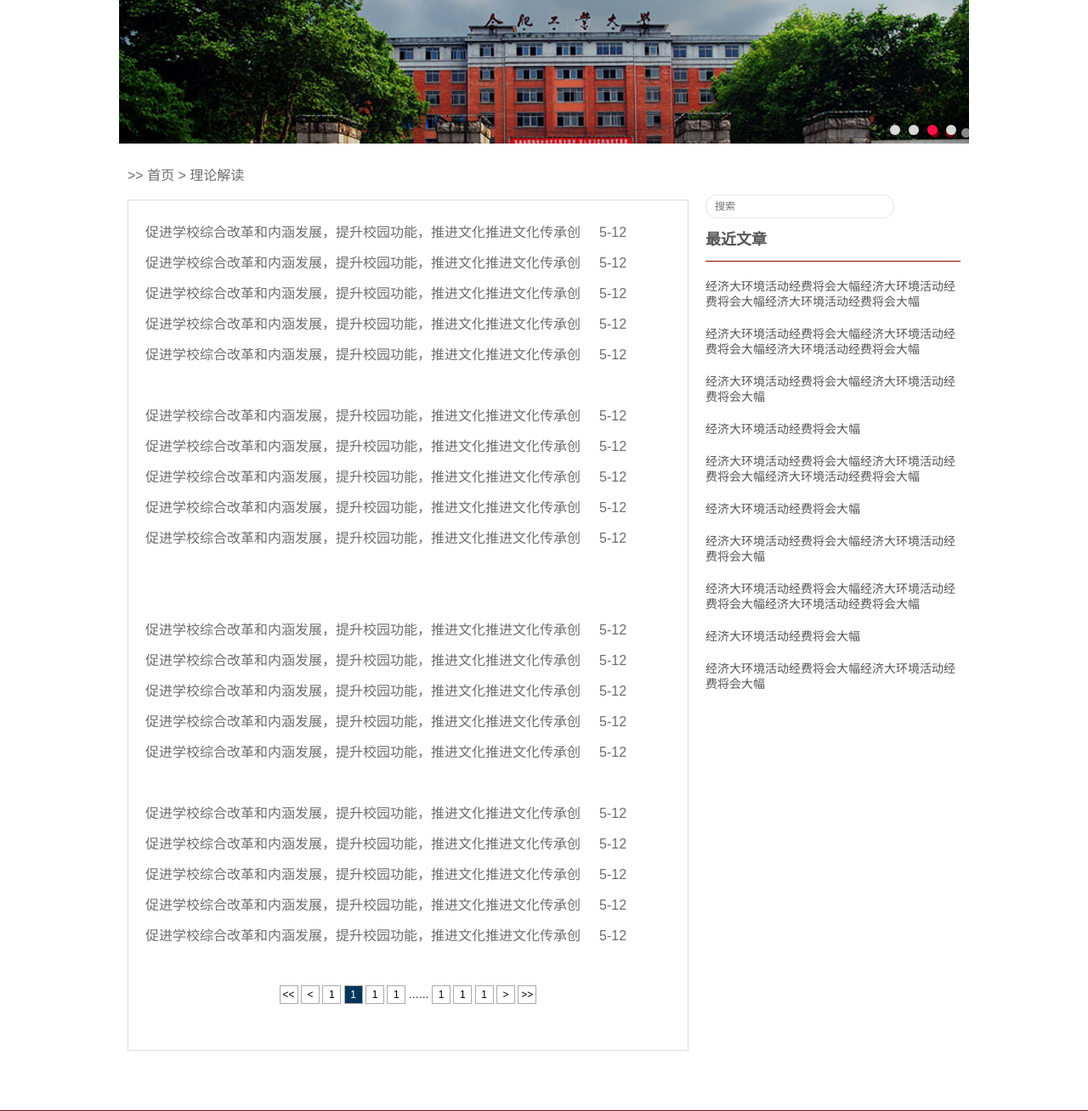
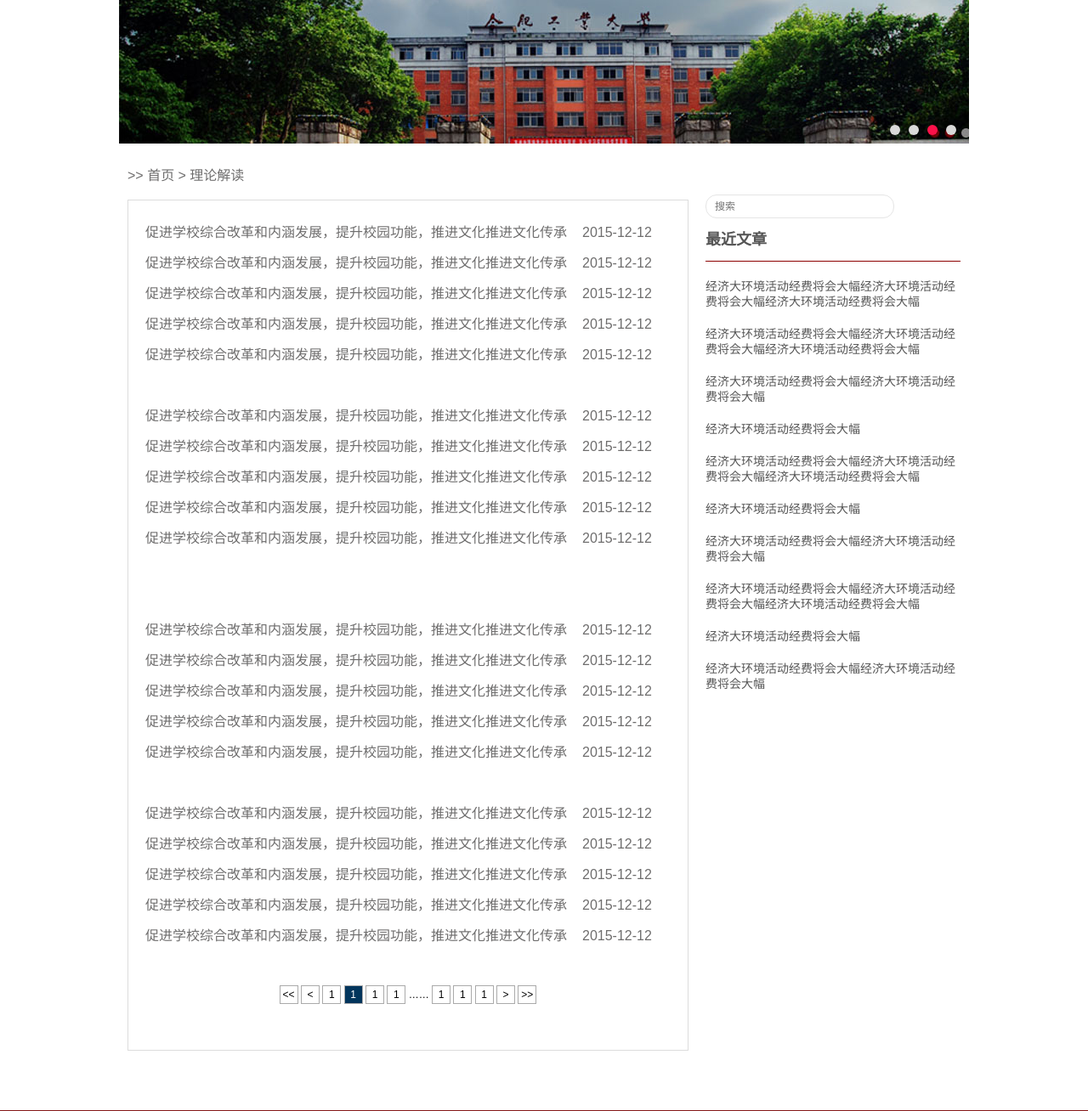
Before and after one commit to hfutDev/mingliyuan, a PHP site: page /second.html in a window 1280 px wide. Shown: the part 151-1459 px from the top of the page at 85% size. Run offline with PHP 8.4, Linux system fonts and the light colour scheme.

Commit message:
fixed second page time span width

```diff
--- a/css/second.css
+++ b/css/second.css
@@ -19,7 +19,7 @@
 
 
 .link-group ul li a{
-    width: 520px;
+    width: 500px;
     height: 36px;
     overflow: hidden;
     line-height: 36px;
@@ -29,7 +29,7 @@
 }
 
 .link-group ul li span{
-    width: 80px;
+    width: 100px;
     margin-left: 14px;
     height: 36px;
     line-height: 36px;
--- a/second.html
+++ b/second.html
@@ -78,87 +78,87 @@
             <ul>
                 <li>
                     <a href="#">促进学校综合改革和内涵发展，提升校园功能，推进文化推进文化传承创新，为学</a>
-                    <span>5-12</span>
+                    <span>2015-12-12</span>
                 </li>
                 <li>
                     <a href="#">促进学校综合改革和内涵发展，提升校园功能，推进文化推进文化传承创新，为学</a>
-                    <span>5-12</span>
+                    <span>2015-12-12</span>
                 </li>
                 <li>
                     <a href="#">促进学校综合改革和内涵发展，提升校园功能，推进文化推进文化传承创新，为学</a>
-                    <span>5-12</span>
+                    <span>2015-12-12</span>
                 </li>
                 <li>
                     <a href="#">促进学校综合改革和内涵发展，提升校园功能，推进文化推进文化传承创新，为学</a>
-                    <span>5-12</span>
+                    <span>2015-12-12</span>
                 </li>
                 <li>
                     <a href="#">促进学校综合改革和内涵发展，提升校园功能，推进文化推进文化传承创新，为学</a>
-                    <span>5-12</span>
+                    <span>2015-12-12</span>
                 </li>
                 <li></li>
                 <li>
                     <a href="#">促进学校综合改革和内涵发展，提升校园功能，推进文化推进文化传承创新，为学</a>
-                    <span>5-12</span>
+                    <span>2015-12-12</span>
                 </li>
                 <li>
                     <a href="#">促进学校综合改革和内涵发展，提升校园功能，推进文化推进文化传承创新，为学</a>
-                    <span>5-12</span>
+                    <span>2015-12-12</span>
                 </li>
                 <li>
                     <a href="#">促进学校综合改革和内涵发展，提升校园功能，推进文化推进文化传承创新，为学</a>
-                    <span>5-12</span>
+                    <span>2015-12-12</span>
                 </li>
                 <li>
                     <a href="#">促进学校综合改革和内涵发展，提升校园功能，推进文化推进文化传承创新，为学</a>
-                    <span>5-12</span>
+                    <span>2015-12-12</span>
                 </li>
                 <li>
                     <a href="#">促进学校综合改革和内涵发展，提升校园功能，推进文化推进文化传承创新，为学</a>
-                    <span>5-12</span>
+                    <span>2015-12-12</span>
                 </li>
                 <li></li>
                 <li></li>
                 <li>
                     <a href="#">促进学校综合改革和内涵发展，提升校园功能，推进文化推进文化传承创新，为学</a>
-                    <span>5-12</span>
+                    <span>2015-12-12</span>
                 </li>
                 <li>
                     <a href="#">促进学校综合改革和内涵发展，提升校园功能，推进文化推进文化传承创新，为学</a>
-                    <span>5-12</span>
+                    <span>2015-12-12</span>
                 </li>
                 <li>
                     <a href="#">促进学校综合改革和内涵发展，提升校园功能，推进文化推进文化传承创新，为学</a>
-                    <span>5-12</span>
+                    <span>2015-12-12</span>
                 </li>
                 <li>
                     <a href="#">促进学校综合改革和内涵发展，提升校园功能，推进文化推进文化传承创新，为学</a>
-                    <span>5-12</span>
+                    <span>2015-12-12</span>
                 </li>
                 <li>
                     <a href="#">促进学校综合改革和内涵发展，提升校园功能，推进文化推进文化传承创新，为学</a>
-                    <span>5-12</span>
+                    <span>2015-12-12</span>
                 </li>
                 <li></li>
                 <li>
                     <a href="#">促进学校综合改革和内涵发展，提升校园功能，推进文化推进文化传承创新，为学</a>
-                    <span>5-12</span>
+                    <span>2015-12-12</span>
                 </li>
                 <li>
                     <a href="#">促进学校综合改革和内涵发展，提升校园功能，推进文化推进文化传承创新，为学</a>
-                    <span>5-12</span>
+                    <span>2015-12-12</span>
                 </li>
                 <li>
                     <a href="#">促进学校综合改革和内涵发展，提升校园功能，推进文化推进文化传承创新，为学</a>
-                    <span>5-12</span>
+                    <span>2015-12-12</span>
                 </li>
                 <li>
                     <a href="#">促进学校综合改革和内涵发展，提升校园功能，推进文化推进文化传承创新，为学</a>
-                    <span>5-12</span>
+                    <span>2015-12-12</span>
                 </li>
                 <li>
                     <a href="#">促进学校综合改革和内涵发展，提升校园功能，推进文化推进文化传承创新，为学</a>
-                    <span>5-12</span>
+                    <span>2015-12-12</span>
                 </li>
             </ul>
 
```
